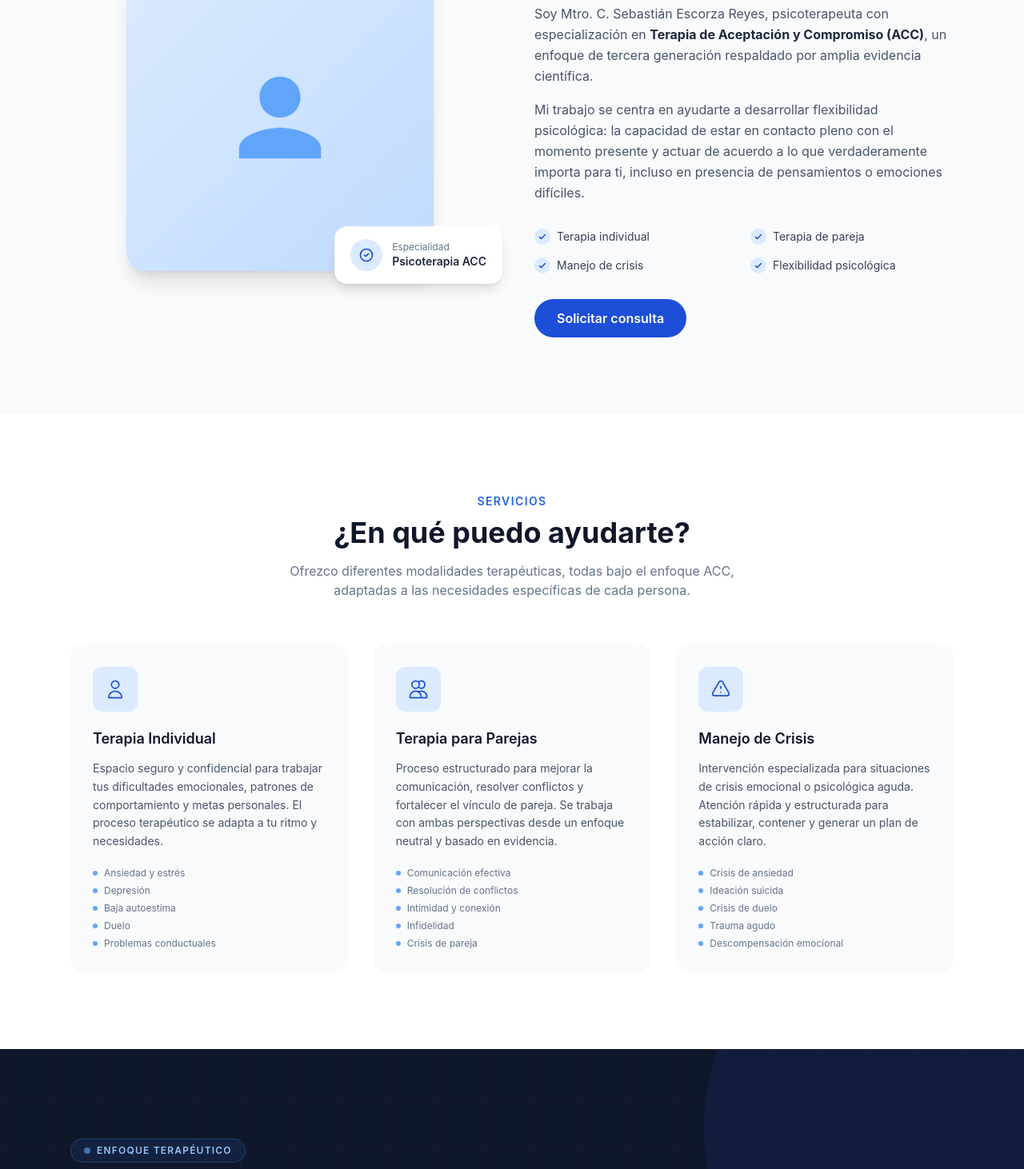
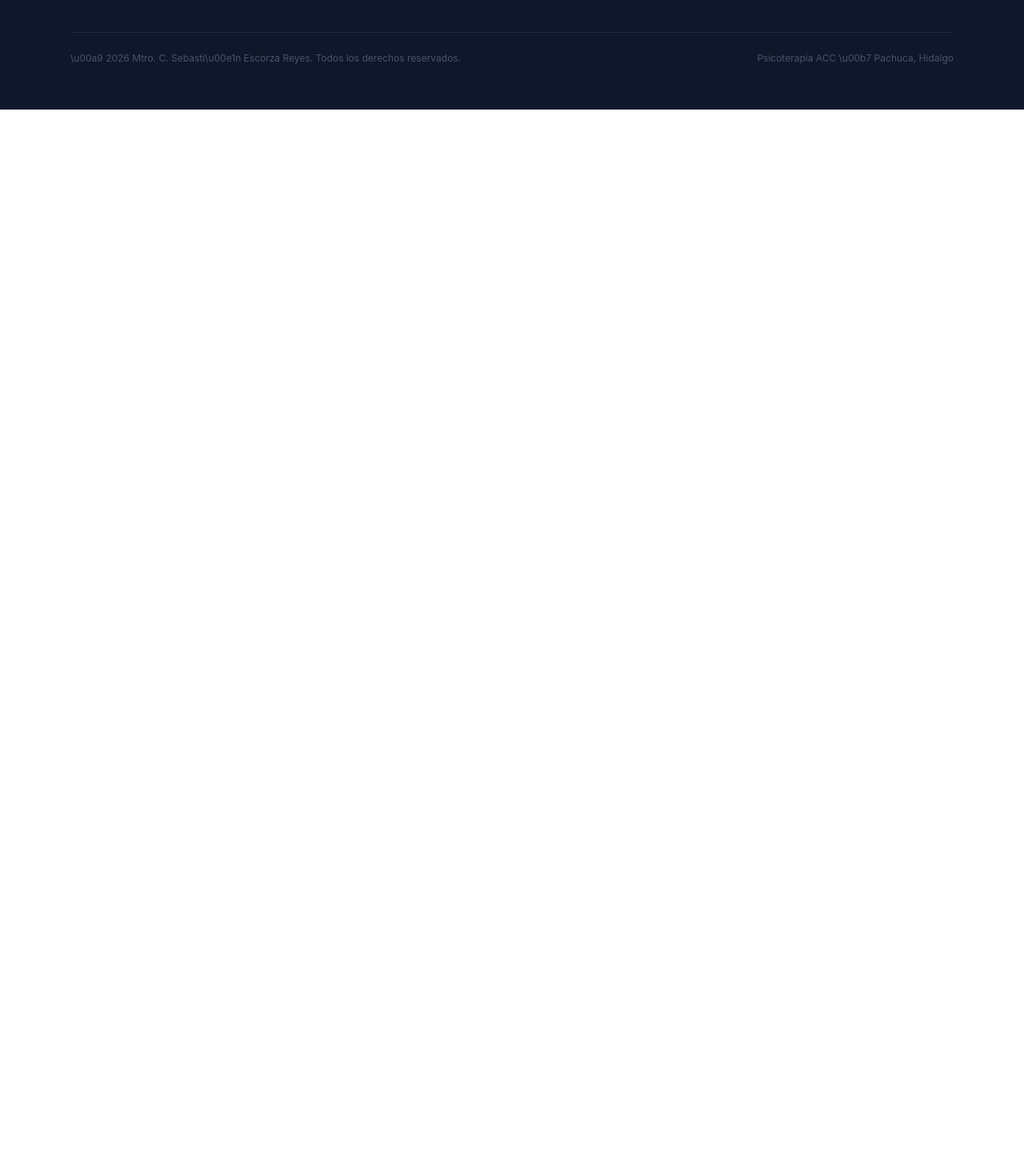
Before and after one commit to novumarketing/sebastian-psicologia, a Next.js app: page / in a window 1280 px wide. Shown: the part 1024-2486 px from the top of the page at 80% size. After the commit the page ends 1161 px from the top, so only its background shows below. Built offline with nearby package versions, Linux system fonts and the light colour scheme.

Commit message:
refactor: multi-page app/page.tsx

```diff
--- a/app/page.tsx
+++ b/app/page.tsx
@@ -1,10 +1,5 @@
 import Navbar from '@/components/Navbar'
 import Hero from '@/components/Hero'
-import About from '@/components/About'
-import Services from '@/components/Services'
-import TCC from '@/components/TCC'
-import Locations from '@/components/Locations'
-import Appointments from '@/components/Appointments'
 import Footer from '@/components/Footer'
 
 export default function Home() {
@@ -13,11 +8,6 @@ export default function Home() {
       <Navbar />
       <main>
         <Hero />
-        <About />
-        <Services />
-        <TCC />
-        <Locations />
-        <Appointments />
       </main>
       <Footer />
     </>
```
